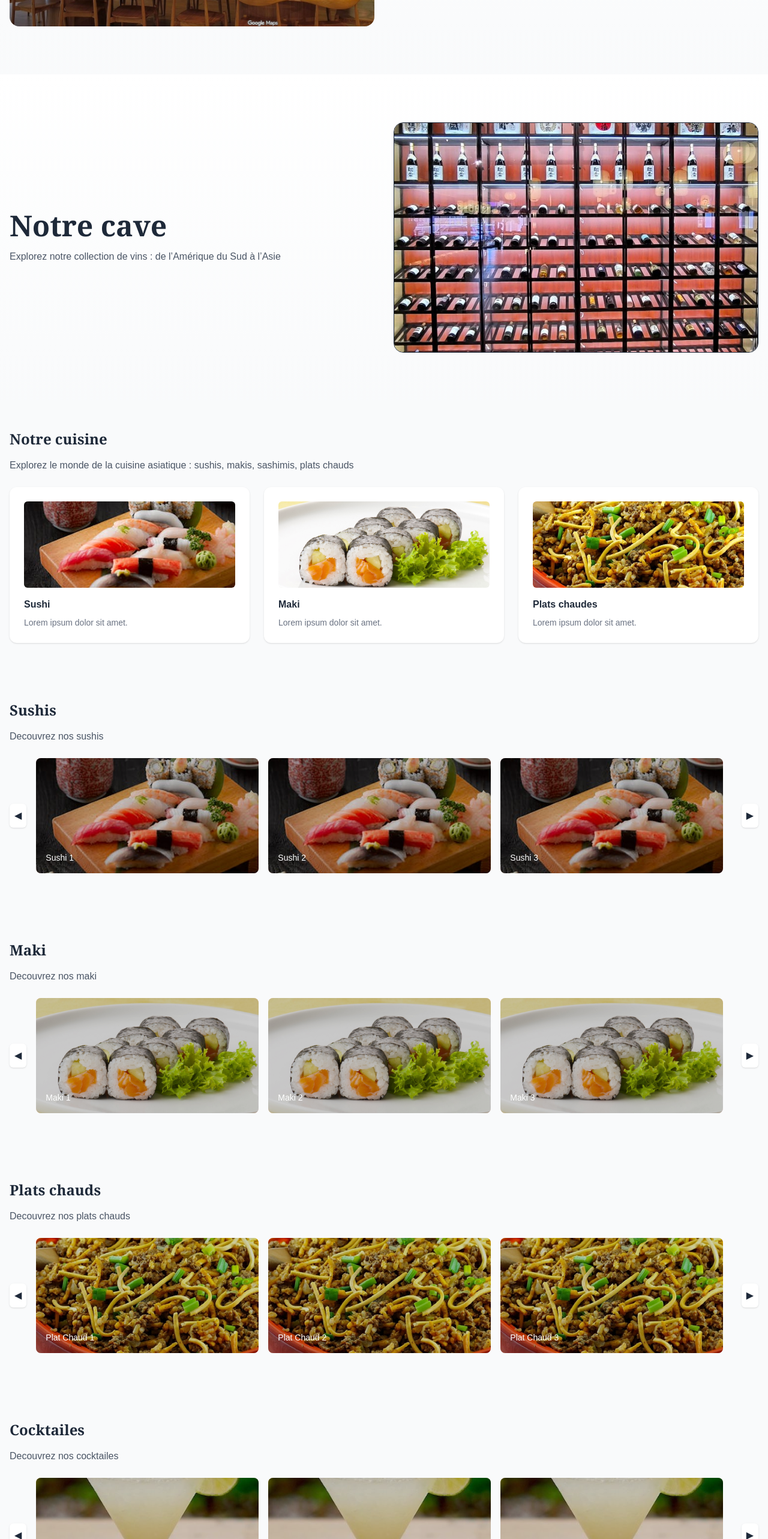
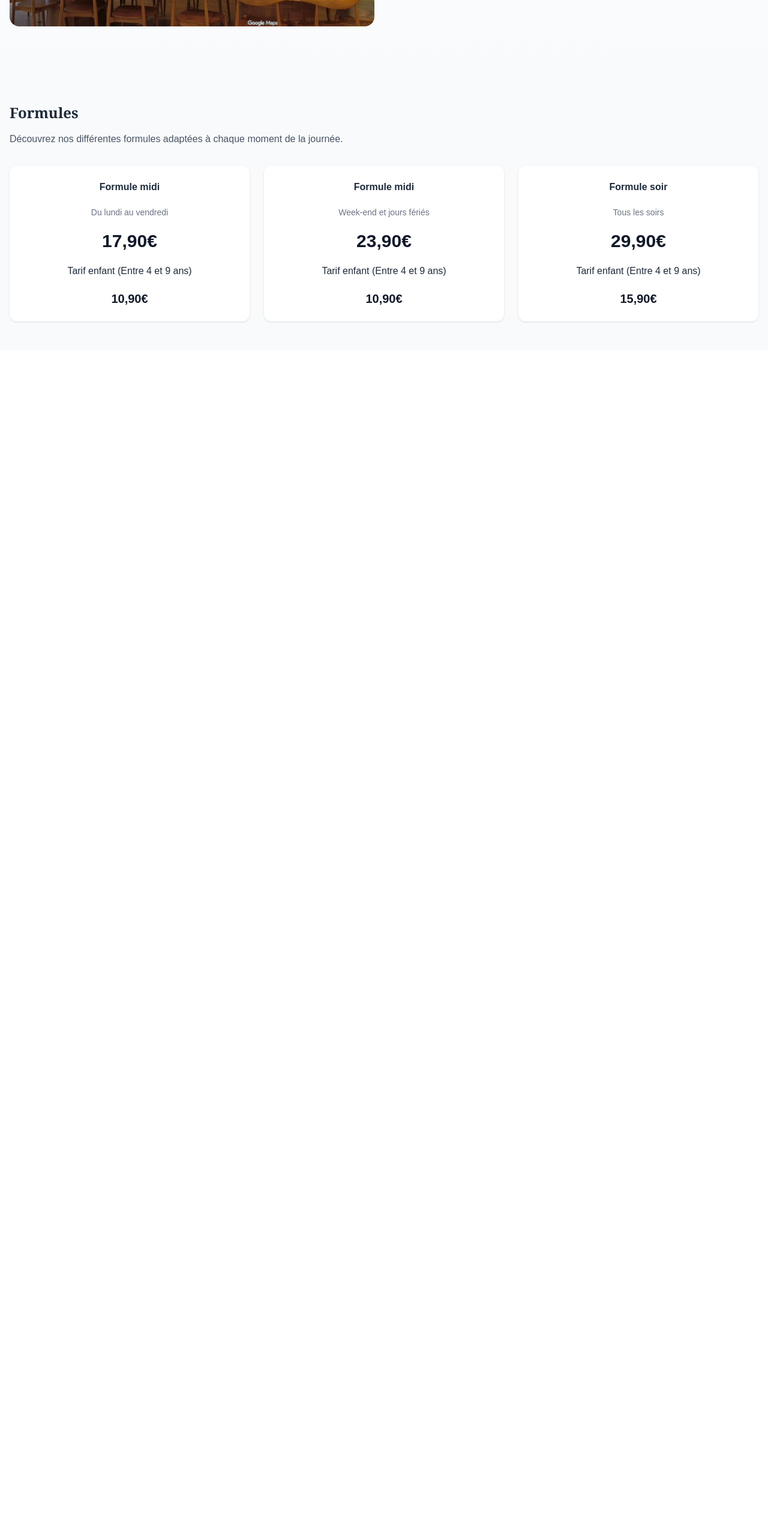
Before and after one commit to syss69/react-restaurant, a Next.js app: page / in a window 1280 px wide. Shown: the part 2200-4766 px from the top of the page at 60% size. After the commit the page ends 2784 px from the top, so only its background shows below. Built offline with nearby package versions, Linux system fonts and the light colour scheme; a web font is replaced by a local one.

Commit message:
Change in main page + fixed navigation

```diff
--- a/src/app/page.tsx
+++ b/src/app/page.tsx
@@ -1,17 +1,12 @@
 'use client'
 
-import Menu from '../components/Menu';
-import Gallery from '../components/Gallery';
-import Info from '../components/Info';
 import Price from '../components/Price';
-import Wine from '../components/Wine';
 import Interior from '../components/Interior';
 
 import useReveal from '../hooks/useReveal';
 
 import Hero2 from '../components/Herov2';
 
-import menu from "../data/menu.json";
 
 export default function Home() {
   useReveal('.reveal')
@@ -21,14 +16,7 @@ export default function Home() {
       <main>
         <Hero2/>
         <Interior/>
-        <Wine/>
-        <Menu/>
-        <Gallery id="sushi" title="Sushis" description="Decouvrez nos sushis" items={menu.sushi}/>
-        <Gallery id="maki" title="Maki" description="Decouvrez nos maki" items={menu.maki}/>
-        <Gallery id="dishes" title="Plats chauds" description="Decouvrez nos plats chauds" items={menu.dishes}/>
-        <Gallery id="cocktails" title="Cocktailes" description="Decouvrez nos cocktailes" items={menu.drinks}/>
         <Price/>
-        <Info/>
       </main>
   );
 }
--- a/src/components/Herov2.tsx
+++ b/src/components/Herov2.tsx
@@ -2,6 +2,7 @@
 
 import Image from "next/image";
 import { useEffect, useState } from 'react'
+import Link from "next/link";
 import mitakaEntr from "../assets/mitaka2.jpg"
 import mitakaCabane from "../assets/mitaka-cabane.jpg"
 import mitakaTable from "../assets/mitaka-table.jpg"
@@ -55,18 +56,18 @@ const Hero2 = () => {
           </p>
 
           <div className="flex gap-3">
-            <a
-              href="#menu"
+            <Link
+              href="/menu"
               className="px-6 py-3 bg-white text-black rounded-md"
             >
               Voir les plats
-            </a>
-            <a
-              href="#call"
+            </Link>
+            <Link
+              href="/reservation"
               className="px-6 py-3 border border-white/80 rounded-md"
             >
               Reserver
-            </a>
+            </Link>
           </div>
         </div>
       </div>
```
